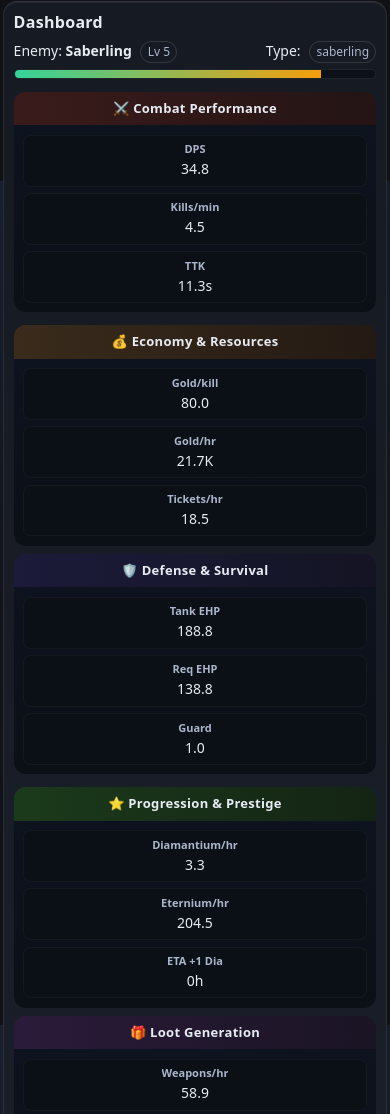
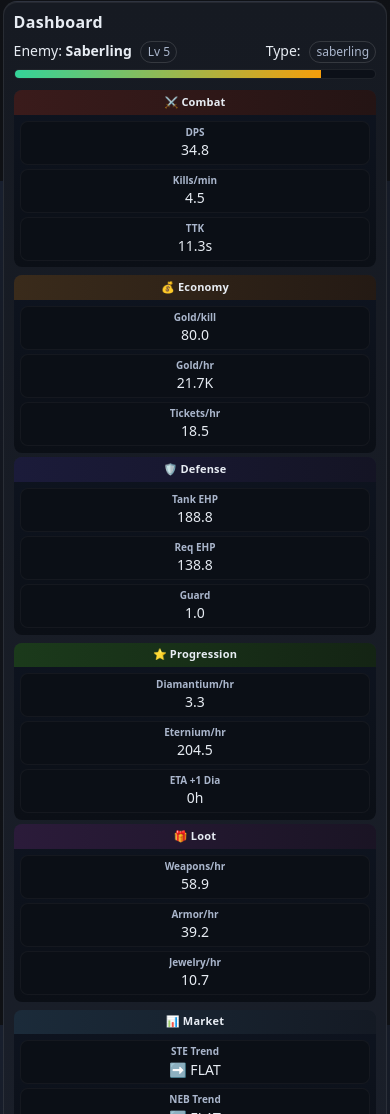
Before and after one commit to fedxc/animal_gacha, a website: page index.html in a window 390 px wide. Shown: the part 1507-2621 px from the top of the page. Drawn offline with Linux system fonts and the light colour scheme.

Commit message:
minor ui fixes

```diff
--- a/scripts/ui.js
+++ b/scripts/ui.js
@@ -401,7 +401,7 @@ export const renderDashboard = () => {
   grid.innerHTML = `
     <div class="dashboard-panel">
       <div class="dashboard-group combat-stats">
-        <div class="group-header">⚔️ Combat Performance</div>
+        <div class="group-header">⚔️ Combat</div>
         <div class="group-content">
           <div><b>DPS</b>${F_Dashboard(m.dps)}</div>
           <div><b>Kills/min</b>${F_Dashboard(m.kpm)}</div>
@@ -410,7 +410,7 @@ export const renderDashboard = () => {
       </div>
 
       <div class="dashboard-group economy-stats">
-        <div class="group-header">💰 Economy & Resources</div>
+        <div class="group-header">💰 Economy</div>
         <div class="group-content">
           <div><b>Gold/kill</b>${F_Dashboard(m.goldPerKill)}</div>
           <div><b>Gold/hr</b>${F_Dashboard(m.gph)}</div>
@@ -421,7 +421,7 @@ export const renderDashboard = () => {
 
     <div class="dashboard-panel">
       <div class="dashboard-group defense-stats">
-        <div class="group-header">🛡️ Defense & Survival</div>
+        <div class="group-header">🛡️ Defense</div>
         <div class="group-content">
           <div><b>Tank EHP</b>${F_Dashboard(m.tankEhp)}</div>
           <div><b>Req EHP</b>${F_Dashboard(m.reqEhp)}</div>
@@ -430,7 +430,7 @@ export const renderDashboard = () => {
       </div>
 
       <div class="dashboard-group progression-stats">
-        <div class="group-header">⭐ Progression & Prestige</div>
+        <div class="group-header">⭐ Progression</div>
         <div class="group-content">
           <div><b>Diamantium/hr</b>${F_Dashboard(m.diah)}</div>
           <div><b>Eternium/hr</b>${F_Dashboard(m.eteh)}</div>
@@ -441,15 +441,16 @@ export const renderDashboard = () => {
 
     <div class="dashboard-panel">
       <div class="dashboard-group loot-stats">
-        <div class="group-header">🎁 Loot Generation</div>
+        <div class="group-header">🎁 Loot</div>
         <div class="group-content">
           <div><b>Weapons/hr</b>${F_Dashboard(m.weph)}</div>
           <div><b>Armor/hr</b>${F_Dashboard(m.arph)}</div>
           <div><b>Jewelry/hr</b>${F_Dashboard(m.jwph)}</div>
         </div>
       </div>
+
       <div class="dashboard-group market-stats">
-      <div class="group-header">📊 Market Trends</div>
+        <div class="group-header">📊 Market</div>
         <div class="group-content">
           <div><b>STE Trend</b>${getMarketTrend('ste')}</div>
           <div><b>NEB Trend</b>${getMarketTrend('neb')}</div>
--- a/styles/main.css
+++ b/styles/main.css
@@ -525,19 +525,19 @@ select {
 .dashboard-container {
   display: grid;
   grid-template-columns: repeat(3, 1fr);
-  gap: 0.8rem;
-  margin-top: 0.4rem;
+  gap: 0.5rem;
+  margin-top: 0.3rem;
 }
 
 .dashboard-panel {
   display: grid;
   grid-template-rows: repeat(2, 1fr);
-  gap: 0.8rem;
+  gap: 0.5rem;
 }
 
 .dashboard-group {
   background: linear-gradient(180deg, #0e1420, #0b0f16);
-  border-radius: 12px;
+  border-radius: 8px;
   overflow: hidden;
   box-shadow: var(--shadow-inset);
   transition: box-shadow 0.2s ease;
@@ -551,36 +551,36 @@ select {
   background: linear-gradient(90deg, #1a2233, #141822);
   color: var(--ink);
   font-weight: 600;
-  font-size: 13px;
-  padding: 0.5rem 0.7rem;
+  font-size: 11px;
+  padding: 0.3rem 0.5rem;
   text-align: center;
-  letter-spacing: 0.3px;
+  letter-spacing: 0.2px;
 }
 
 .group-content {
-  padding: 0.6rem;
+  padding: 0.4rem;
   display: grid;
-  gap: 0.4rem;
+  gap: 0.25rem;
 }
 
 .group-content > div {
   background: #0b0f16;
   border: 1px solid #ffffff0a;
-  padding: 0.4rem 0.5rem;
+  padding: 0.25rem 0.4rem;
   border-radius: var(--border-radius-sm);
   text-align: center;
   display: flex;
   flex-direction: column;
   align-items: center;
   justify-content: center;
-  min-height: 36px;
+  min-height: 28px;
 }
 
 .group-content b {
   display: block;
-  font-size: 11px;
+  font-size: 10px;
   color: var(--ink-dim);
-  margin-bottom: 0.2rem;
+  margin-bottom: 0.1rem;
   white-space: nowrap;
   text-overflow: ellipsis;
   overflow: hidden;
@@ -650,6 +650,7 @@ select {
   display: flex;
   align-items: center;
   gap: 0.5rem;
+  flex-wrap: wrap;
 }
 .flex-start { align-items: flex-start; }
 .w-80 { width: 80px; }
@@ -660,14 +661,15 @@ select {
   color: #666;
   height: auto;
   min-height: 1.2em;
-  overflow: visible;
+  overflow: hidden;
   white-space: normal;
   font-family: monospace;
-  min-width: 200px;
+  min-width: 150px;
   max-width: 100%;
   flex-shrink: 1;
   word-wrap: break-word;
   line-height: 1.2;
+  text-overflow: ellipsis;
 }
 
 .currency-stellarium { color: var(--group-defense); }
@@ -705,7 +707,16 @@ select {
   }
 
   .dashboard-container {
-    grid-template-columns: repeat(2, 1fr);
+    grid-template-columns: repeat(3, 1fr);
+    gap: 0.4rem;
+  }
+
+  .exchange-rate {
+    min-width: 120px;
+  }
+
+  .w-80 {
+    width: 70px;
   }
 }
 
@@ -761,7 +772,7 @@ select {
 
   .dashboard-container {
     grid-template-columns: repeat(2, 1fr);
-    gap: 0.6rem;
+    gap: 0.4rem;
   }
 
   .grid-3-cols {
@@ -840,7 +851,7 @@ select {
 
   .dashboard-container {
     grid-template-columns: 1fr;
-    gap: 0.5rem;
+    gap: 0.3rem;
   }
 
   .btn {
@@ -905,6 +916,9 @@ select {
   #exchangeRate {
     width: 100%;
     text-align: center;
+    min-width: auto;
+    overflow: hidden;
+    text-overflow: ellipsis;
   }
 }
 
```
Lines whose indentation alone changed are shown as unchanged.
